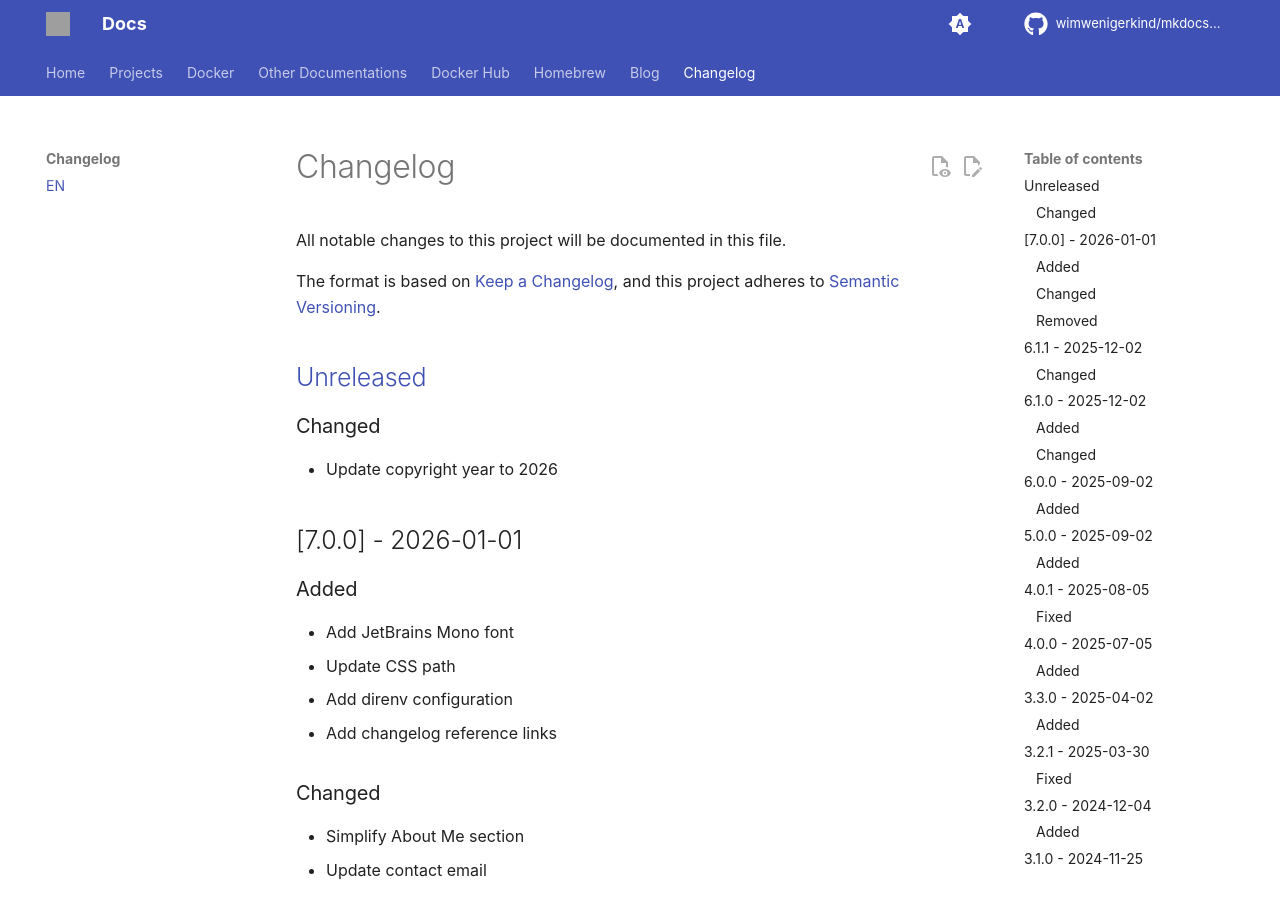
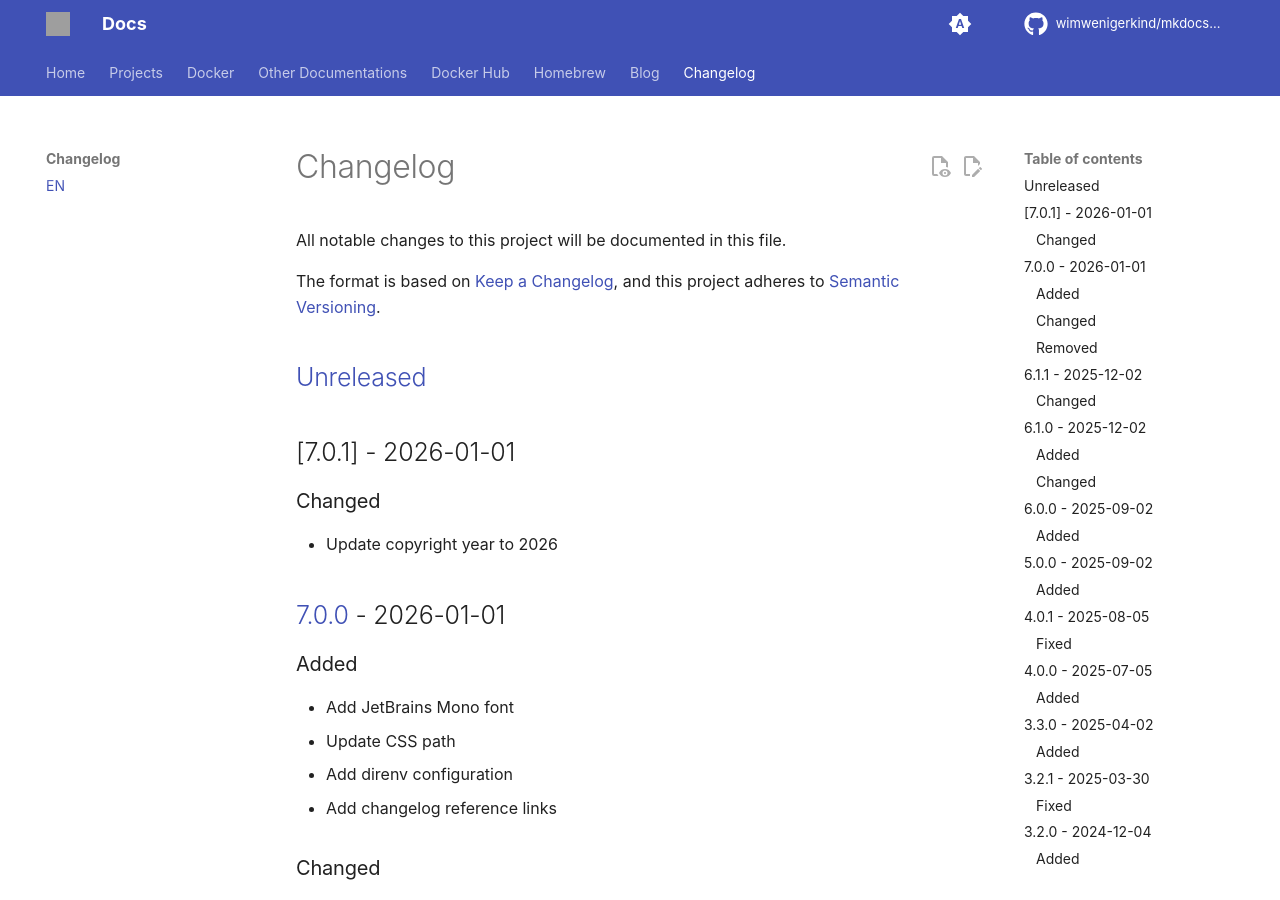
Before and after one commit to wimwenigerkind/mkdocs-wim-wenigerkind, an MkDocs documentation site: the page built from docs/changelog/en.md, in a window 1280 px wide and 900 px high. Built offline with MkDocs 1.6.1 and Material for MkDocs 9.7.7, drawn with Linux system fonts in a browser that asks for light colours; some web fonts are replaced; comment, search, counter and statistics services are not loaded; the version menu is left out; grey boxes are pictures that could not be loaded.

Commit message:
prepare changelog for v7.0.1

```diff
--- a/docs/changelog/en.md
+++ b/docs/changelog/en.md
@@ -6,6 +6,8 @@ The format is based on [Keep a Changelog](https://keepachangelog.com/en/1.1.0/),
 and this project adheres to [Semantic Versioning](https://semver.org/spec/v2.0.0.html).
 
 ## [Unreleased]
+
+## [7.0.1] - 2026-01-01
 
 ### Changed
 
@@ -139,7 +141,9 @@ and this project adheres to [Semantic Versioning](https://semver.org/spec/v2.0.0
 - Initial release of the documentation
 - First documentation files
 
-[unreleased]: https://github.com/wimwenigerkind/mkdocs-wim-wenigerkind/compare/v6.1.1...HEAD
+[unreleased]: https://github.com/wimwenigerkind/mkdocs-wim-wenigerkind/compare/v7.0.1...HEAD
+[7.0.0]: https://github.com/wimwenigerkind/mkdocs-wim-wenigerkind/compare/v7.0.0...v7.0.1
+[7.0.0]: https://github.com/wimwenigerkind/mkdocs-wim-wenigerkind/compare/v6.1.1...v7.0.0
 [6.1.1]: https://github.com/wimwenigerkind/mkdocs-wim-wenigerkind/compare/v6.1.0...v6.1.1
 [6.1.0]: https://github.com/wimwenigerkind/mkdocs-wim-wenigerkind/compare/v6.0.0...v6.1.0
 [6.0.0]: https://github.com/wimwenigerkind/mkdocs-wim-wenigerkind/compare/v5.0.0...v6.0.0
```
